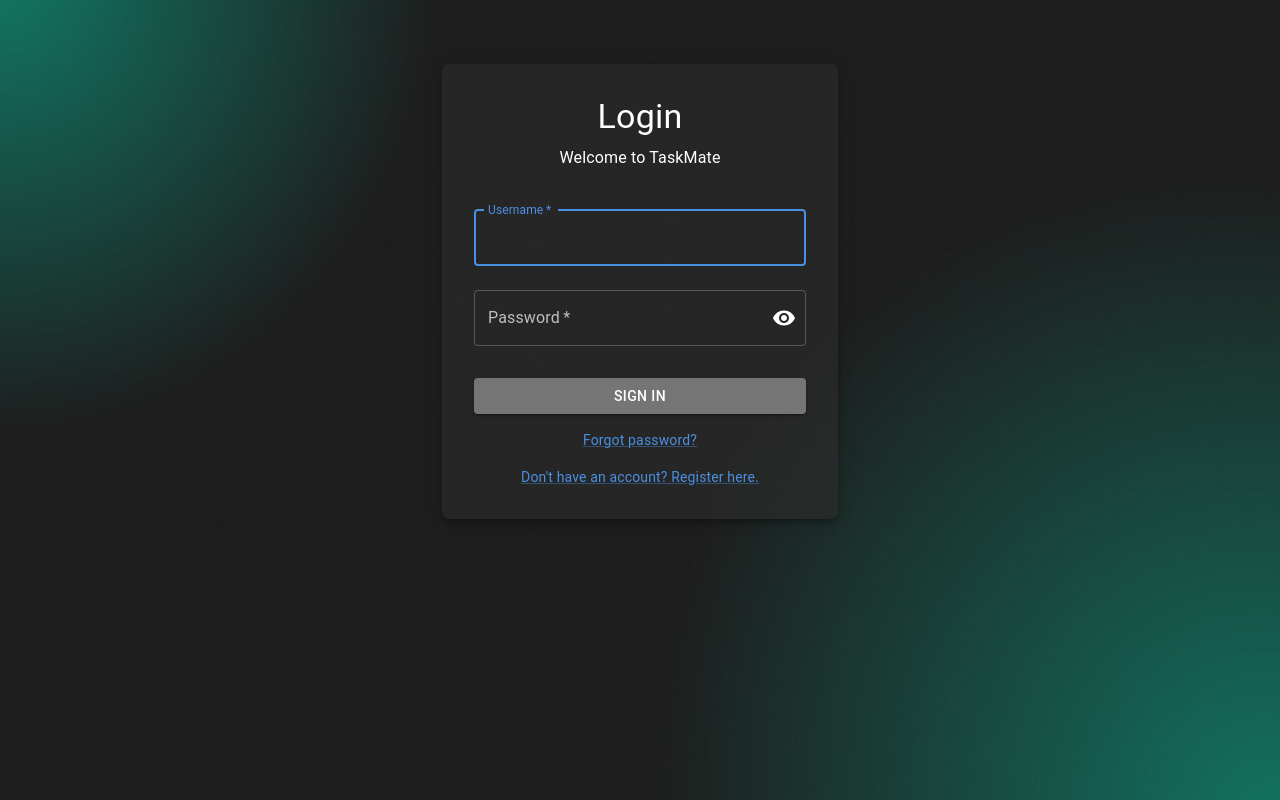
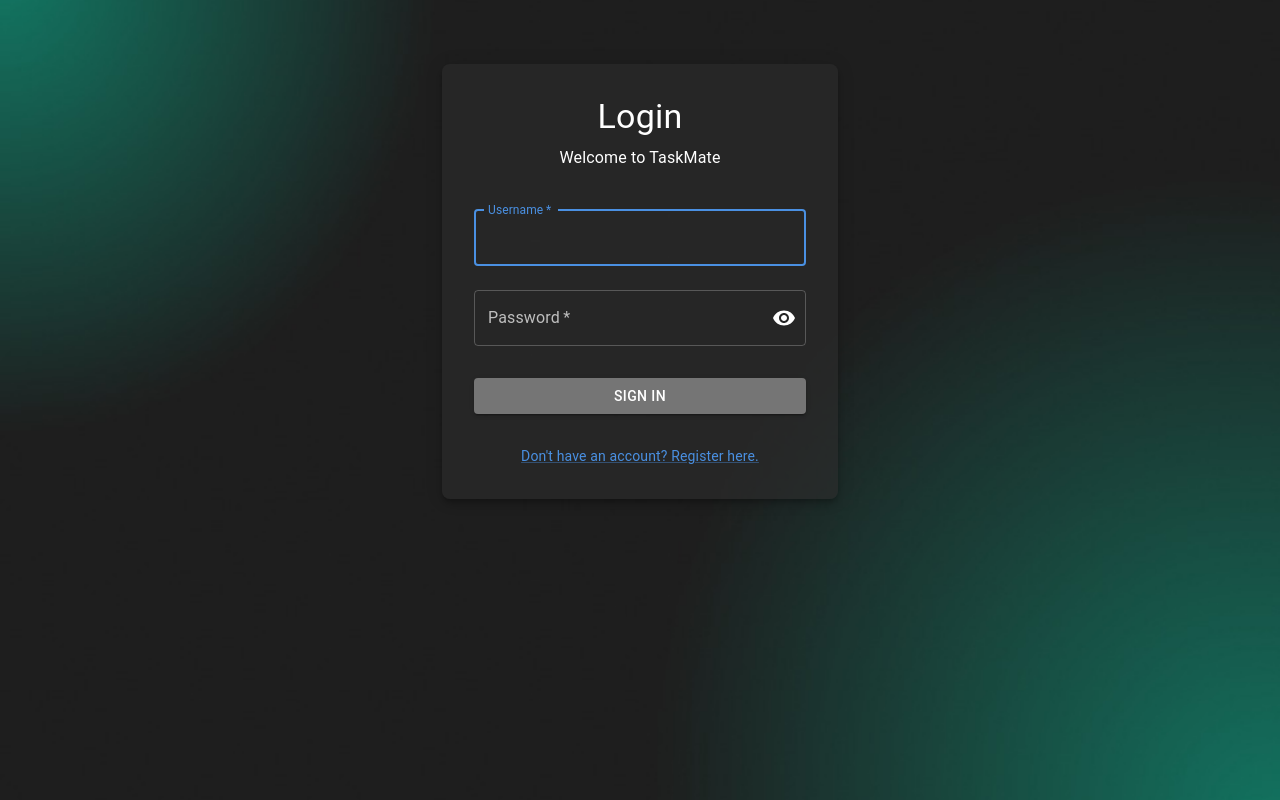
Before and after one commit to PabloP150/proyecto-is-cc6, a React (Create React App) app: page / in a window 1280 px wide. Built offline with nearby package versions, Linux system fonts and the light colour scheme; what reactflow would draw is missing.

Commit message:
final final

```diff
--- a/src/components/ListaRecordatorios.jsx
+++ b/src/components/ListaRecordatorios.jsx
@@ -129,7 +129,7 @@ export default function ListaRecordatorios({ listas, handleEliminar, handleCompl
                           </Typography>
                         }
                       />
-                      <Box sx={{ display: 'flex', justifyContent: 'center', width: '71%' }}>
+                      <Box sx={{ display: 'flex', justifyContent: 'center', width: 'auto', minWidth: '50%' }}>
                         <Typography sx={{ color: 'white' }}>
                             Percent Completed: {recordatorio.percentage || 0}%
                         </Typography>
--- a/src/components/Login.jsx
+++ b/src/components/Login.jsx
@@ -157,9 +157,6 @@ function Login({ onLogin }) {
               >
                 SIGN IN
               </Button>
-              <Link href="#" variant="body2" align="center" display="block">
-                Forgot password?
-              </Link>
               <Link href="/register" variant="body2" align="center" display="block" sx={{ mt: 2 }}>
                 Don't have an account? Register here.
               </Link>
```
Also changed, not shown: 1 other file (tests, documents, lock files or other folders).
